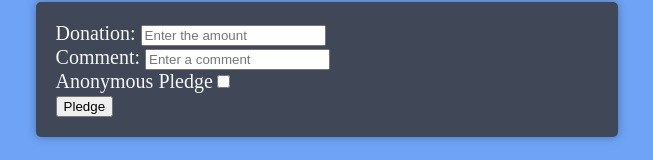
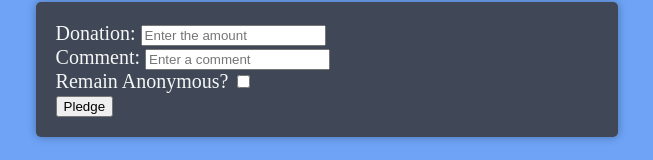
Before and after one commit to SKrpio/CrowdfundingApplication, a React (Vite) app: page /pledges in a window 1280 px wide. Shown: the part 362-522 px from the top of the page, without its empty margins (313-966 px from the left). Built offline with nearby package versions, Linux system fonts and the light colour scheme; a web font is replaced by a local one.

Commit message:
pledge bug

```diff
--- a/src/api/post-pledge.js
+++ b/src/api/post-pledge.js
@@ -1,5 +1,5 @@
 async function postPledge(amount,comment,anonymous,project) {
-    const url = `${import.meta.env.VITE_API_URL}/pledges`;
+    const url = `${import.meta.env.VITE_API_URL}/pledges/`;
     const token = window.localStorage.getItem("token");
 
     const response = await fetch(url, {
--- a/src/components/CreatePledge.jsx
+++ b/src/components/CreatePledge.jsx
@@ -64,7 +64,7 @@ function CreatePledge(props) {
         />
       </div>
       <div>
-        <label htmlFor='anonymous'>Anonymous Pledge</label>
+        <label htmlFor='anonymous'>Remain Anonymous?  </label>
         <input
           type='checkbox'
           id='anonymous'
--- a/src/pages/ProjectPage.jsx
+++ b/src/pages/ProjectPage.jsx
@@ -5,7 +5,7 @@ import { useParams } from "react-router-dom"
 
 import useProject from "../hooks/useproject"
 
-import CreatePledge from '../components/CreatePledge'
+import CreatePledge from '../components/CreatePledge.jsx'
 
 function ProjectPage() {
     const { id } = useParams()
@@ -26,17 +26,20 @@ function ProjectPage() {
             <h3>Created at: {project.date_created}</h3>
             <h3>{`Status: ${project.is_open}`}</h3>
             <h3>Pledges:</h3>
-            {/* <ul>
-                {project.pledges.map((pledgeData, key) => {
-                    return (
+            <ul>
+                {project.pledges && Array.isArray(project.pledges) ? (
+                    project.pledges.map((pledgeData, key) => (
                         <li key={key}>
                             {pledgeData.amount} from {pledgeData.supporter}
                         </li>
-                    )
-                })}
-            </ul> */}
-         </div>
+                    ))
+                ) : (
+                    <li>No pledges available</li>
+                )}
+            </ul>
+        </div>
     )
+
 }
 
 export default ProjectPage
```
